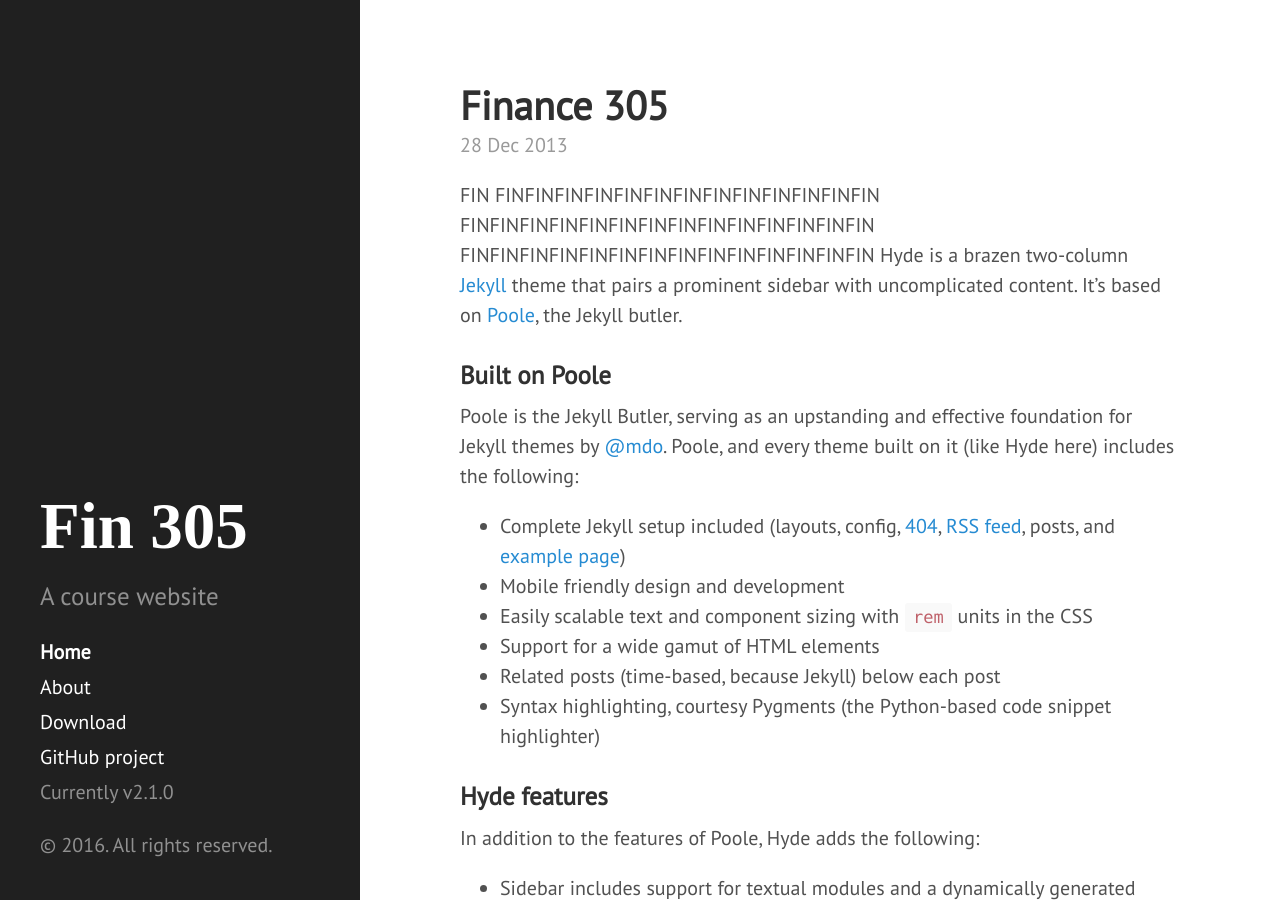
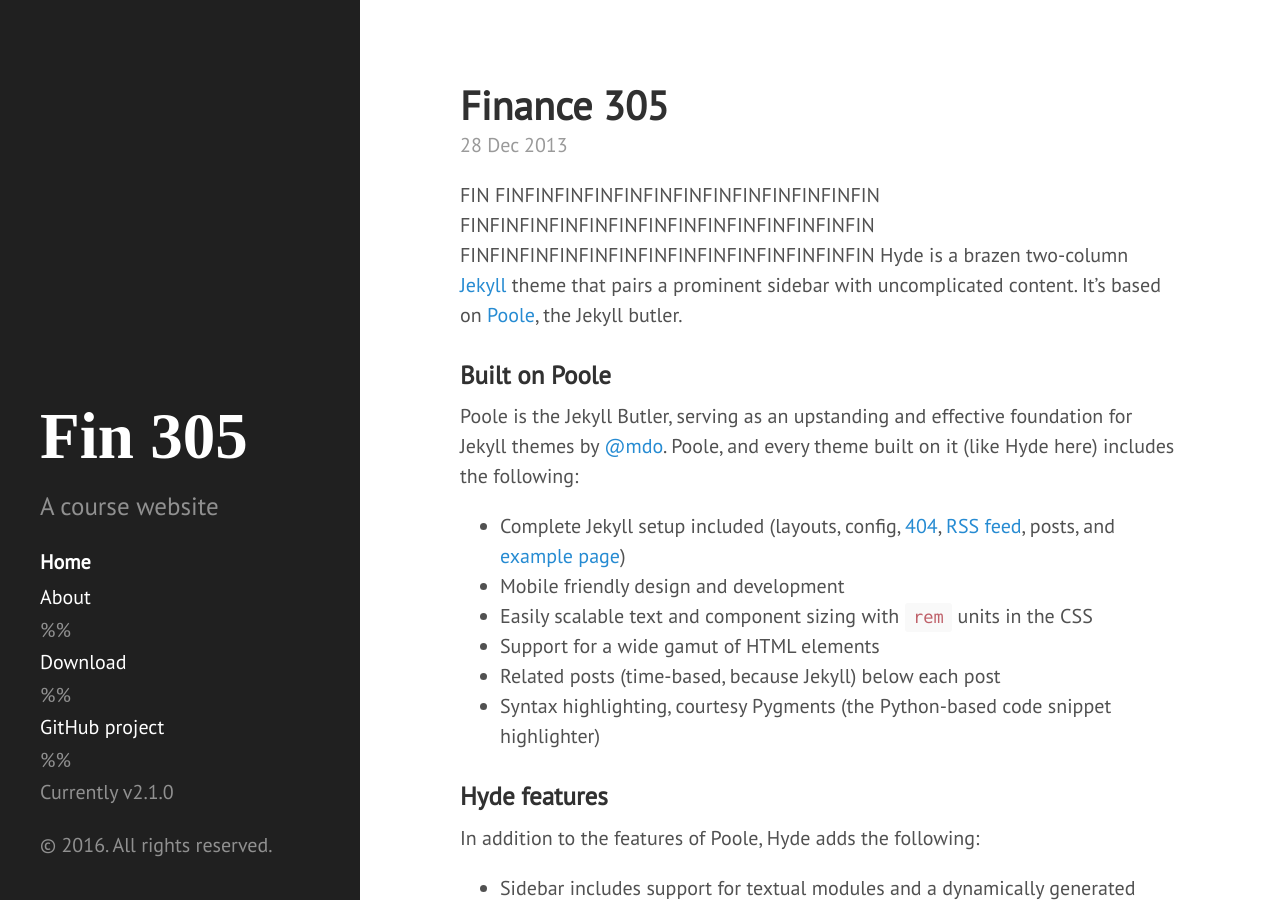
Before and after one commit to investments-course/investments-course.github.io, a Jekyll site: the page built from index.html, in a window 1280 px wide and 900 px high. Built offline with Jekyll 4.4.1, drawn with Linux system fonts in a browser that asks for light colours; Markdown is read by kramdown in place of the engine named in the settings; the list of posts is cut into pages by our own code.

Commit message:
Update sidebar.html

```diff
--- a/_includes/sidebar.html
+++ b/_includes/sidebar.html
@@ -26,9 +26,9 @@
         {% endif %}
       {% endfor %}
 
-      <a class="sidebar-nav-item" href="{{ site.github.repo }}/archive/v{{ site.version }}.zip">Download</a>
-      <a class="sidebar-nav-item" href="{{ site.github.repo }}">GitHub project</a>
-      <span class="sidebar-nav-item">Currently v{{ site.version }}</span>
+    %%  <a class="sidebar-nav-item" href="{{ site.github.repo }}/archive/v{{ site.version }}.zip">Download</a>
+    %%  <a class="sidebar-nav-item" href="{{ site.github.repo }}">GitHub project</a>
+    %%  <span class="sidebar-nav-item">Currently v{{ site.version }}</span>
     </nav>
 
     <p>&copy; {{ site.time | date: '%Y' }}. All rights reserved.</p>
```
